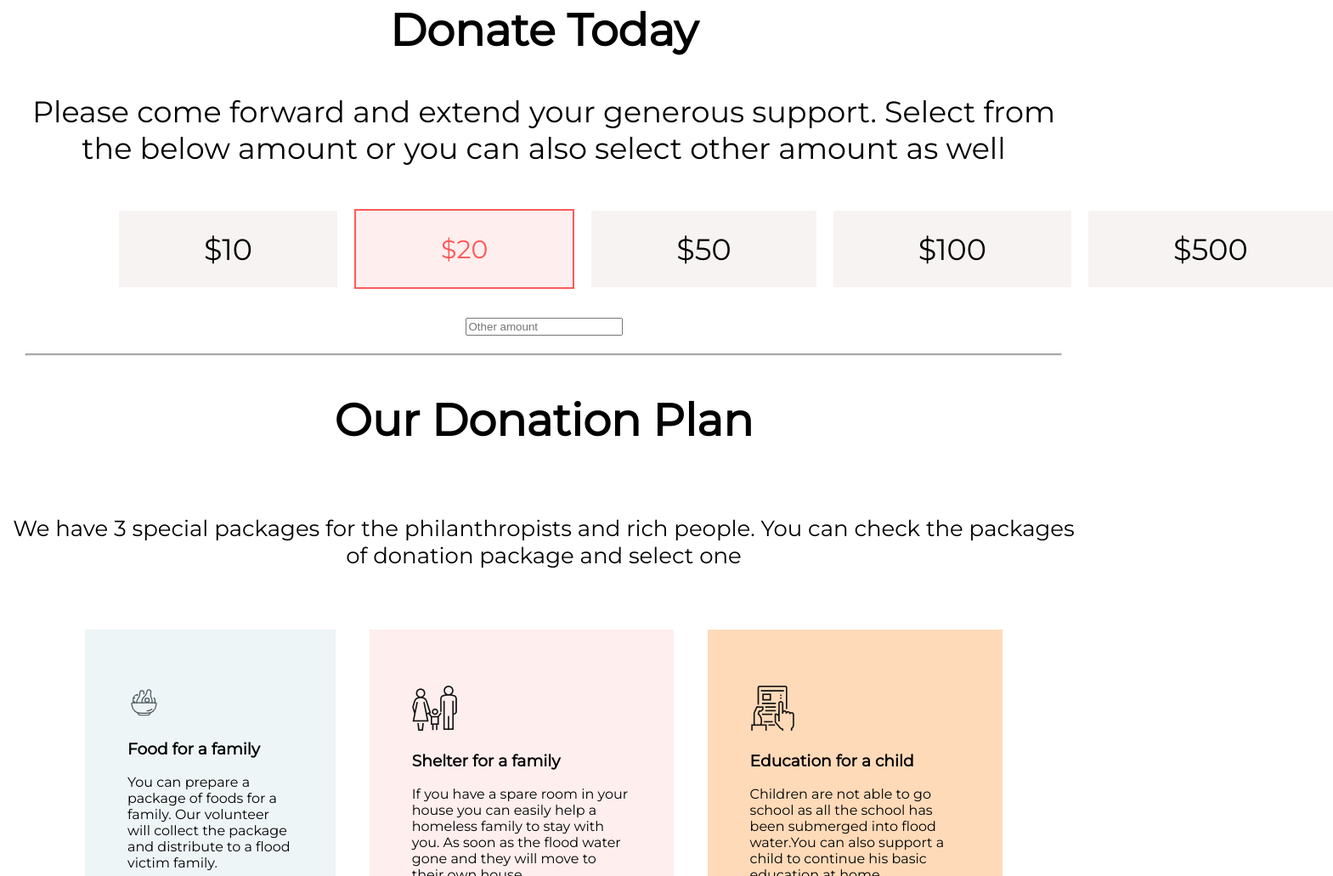
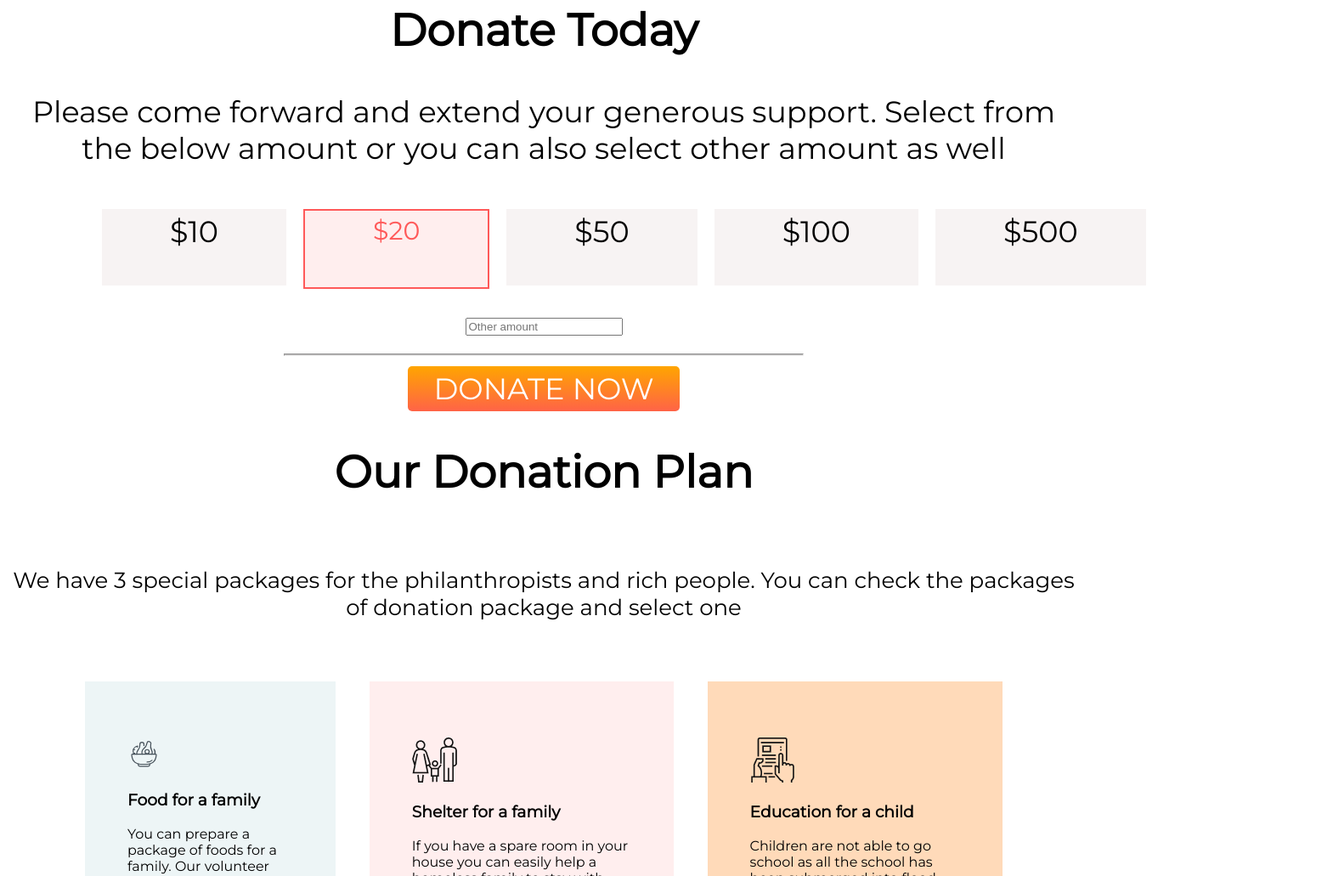
Before and after one commit to waduzzaman/relief-fund, a plain HTML site: page index.html in a window 1280 px wide. Shown: the part 754-1785 px from the top of the page at 85% size, 1569 px wide, since content can reach past the window. Drawn offline with Linux system fonts and the light colour scheme.

Commit message:
donate now btn added

```diff
--- a/index.html
+++ b/index.html
@@ -46,6 +46,8 @@
         <div class="other-amount">
             <input type="number" placeholder="Other amount">
             <hr>
+
+            <a class="donate-button" target=" _blank " href="https://www.gofundme.com/f/helping-flood-victims-in-sylhetbangladesh">DONATE NOW</a>
         </div>
     </section>
 
--- a/style.css
+++ b/style.css
@@ -55,7 +55,7 @@ body {
 }
 
 .donate-today-text {
-    font-size: 20px;
+    font-size: 26px;
     padding: 5px 150px;
     margin: 30px;
 }
@@ -71,8 +71,8 @@ body {
 
 .content-box {
     display: flex;
-    padding: 5px 100px;
-    align-items: center;
+    padding: 5px 80px;
+    position: center;
 }
 
 .ten {
@@ -111,7 +111,7 @@ body {
 
 hr {
     height: 1px;
-    border-width: 1px;
+    width: 50%;
     color: gray;
     background-color: rgb(182, 180, 180);
 }
```
